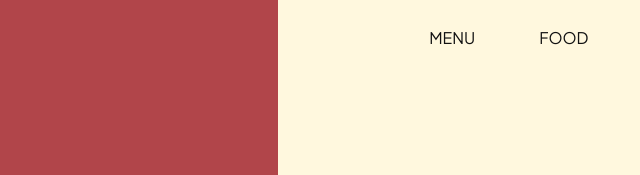
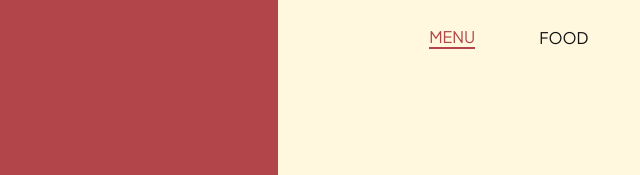
Before and after one commit to andrewteece/sushi-website, a website built with Vite: page index.html in a window 1280 px wide. In both pictures the pointer is over the item "MENU". Shown: the top 175 px of the page, 299-939 px from the left. Built offline with nearby package versions, Linux system fonts and the light colour scheme.

Commit message:
hover and focus for header menu li

```diff
--- a/css/sections/header.css
+++ b/css/sections/header.css
@@ -48,6 +48,13 @@
     cursor: pointer;
 }
 
+.header__menu li:hover,
+.header__menu li:focus {
+    color: var(--clr-primary);
+    transition: all 450ms ease-in-out;
+    border-bottom: 2px solid var(--clr-primary);
+}
+
 .header__menu li img {
     width: 1.5rem;
     height: 1.5rem;
```
